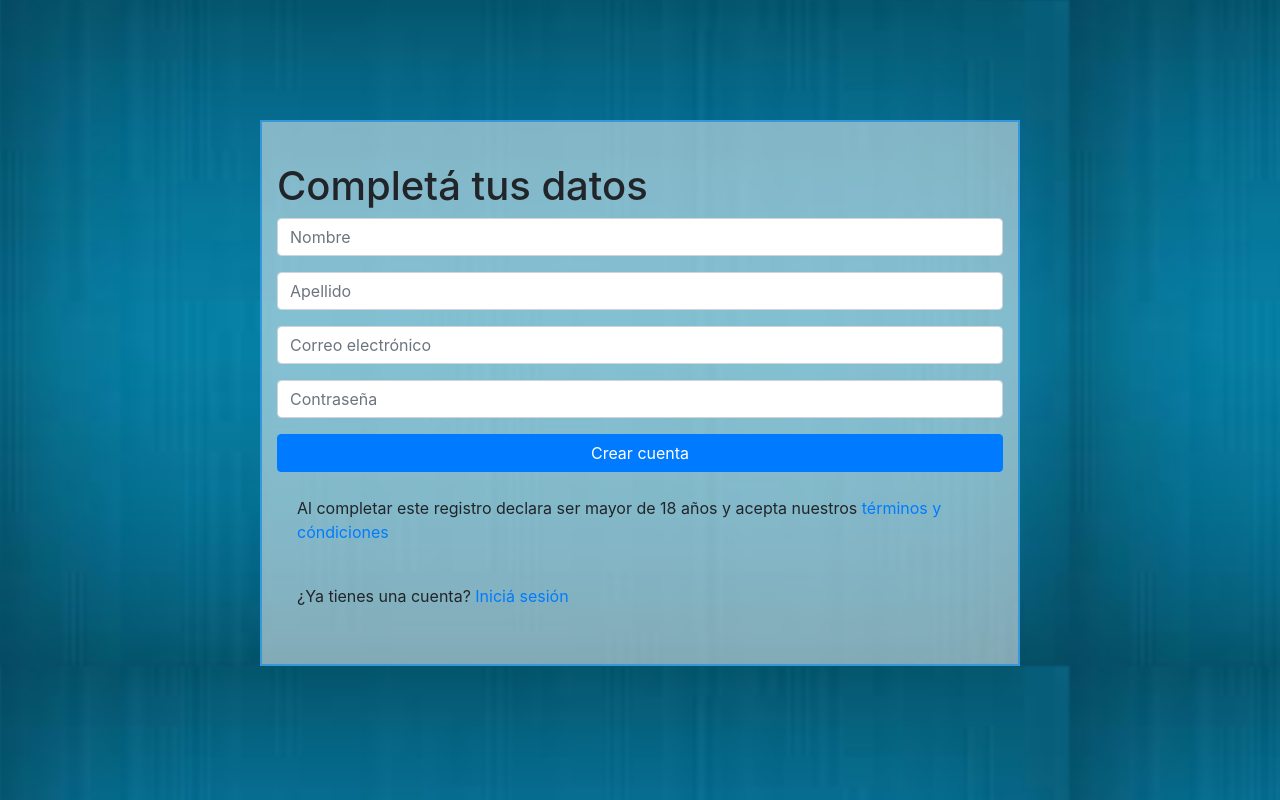
After one commit to Cristian-Mansilla/Proyecto-Integrador-Ecommerce, a PHP site: page /registro.html in a window 1280 px wide. The commit adds this page. Run offline with PHP 8.4, Linux system fonts and the light colour scheme.

Commit message:
archivo registro.html

```diff
--- a/css/master.css
+++ b/css/master.css
@@ -26,6 +26,19 @@
   margin-top: 120px;
 
 }
+
+/*register*/
+.box-register{
+  border: solid 2px rgb(52, 152, 219);
+  padding-top: 5vh;
+  padding-bottom: 5vh;
+  background-color:  rgba(255, 255, 255, 0.5);
+}
+.body-register{
+  background-image: url("../img/bg-register.jpg");
+  background-size: contain;
+ }
+
 
 
 
--- /dev/null
+++ b/registro.html
@@ -0,0 +1,39 @@
+<!DOCTYPE html>
+<html lang="en" dir="ltr">
+  <head>
+    <meta charset="utf-8">
+    <title>Ecommerce | Registro</title>
+    <meta name="viewport" content="width=device-width, initial-scale=1.0">
+    <link rel="stylesheet" href="https://stackpath.bootstrapcdn.com/bootstrap/4.3.1/css/bootstrap.min.css" integrity="sha384-ggOyR0iXCbMQv3Xipma34MD+dH/1fQ784/j6cY/iJTQUOhcWr7x9JvoRxT2MZw1T" crossorigin="anonymous">
+    <link rel="stylesheet" href="css/master.css">
+  </head>
+  <body class="body-register">
+    <div class="container">
+      <div class="row justify-content-md-center margin-top">
+      <div class="col-12 col-md-6 col-lg-8 box-register position-relative"
+        <form action="register.html" method="post">
+            <h1>Completá tus datos</h1>
+            <div class="form-group">
+              <input class="form-control" type="text" name="username" value="" placeholder="Nombre">
+            </div>
+            <div class="form-group">
+              <input class="form-control" type="text" name="username" value="" placeholder="Apellido">
+            </div>
+            <div class="form-group">
+              <input class="form-control" type="text" name="email" value="" placeholder="Correo electrónico">
+            </div>
+            <div class="form-group">
+              <input class="form-control" type="password" name="password" value="" placeholder="Contraseña">
+            </div>
+            <button type="submit" class="btn btn-primary btn-block" name="button">Crear cuenta</button>
+            <div class="form-group form-check">
+            <br>
+            <p>Al completar este registro declara ser mayor de 18 años y acepta nuestros <a href="#">términos y cóndiciones</a></p>
+            <br>
+            <p>¿Ya tienes una cuenta? <a href="login.html">Iniciá sesión</a></p>
+        </form>
+      </div>
+      </div>
+    </div>
+
+  </body>
```
Also changed, not shown: img/bg-register.jpg (added).
